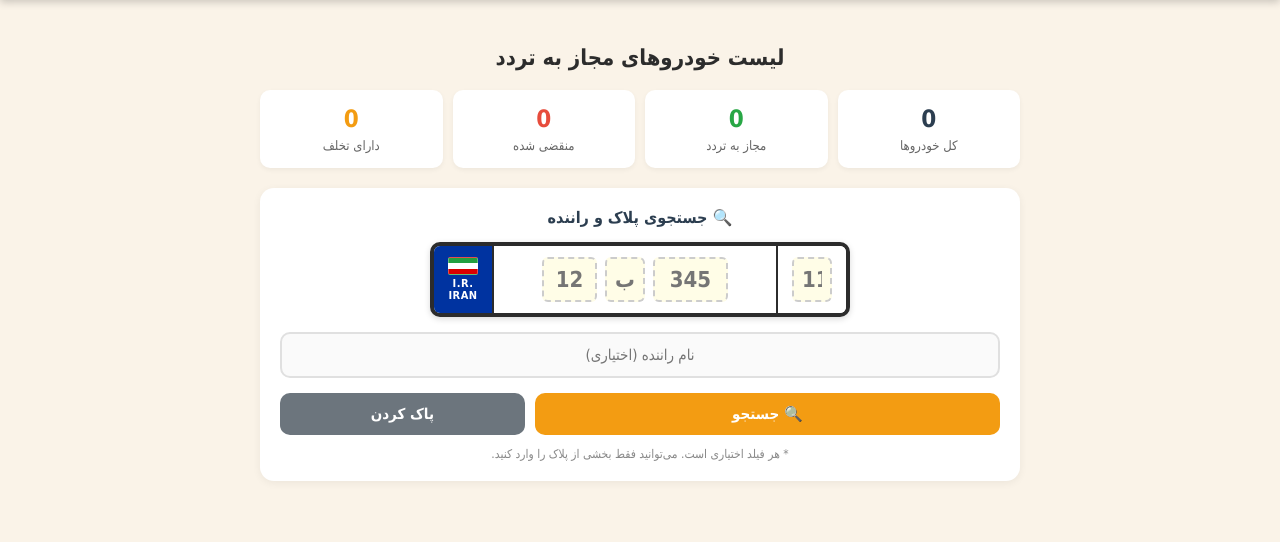
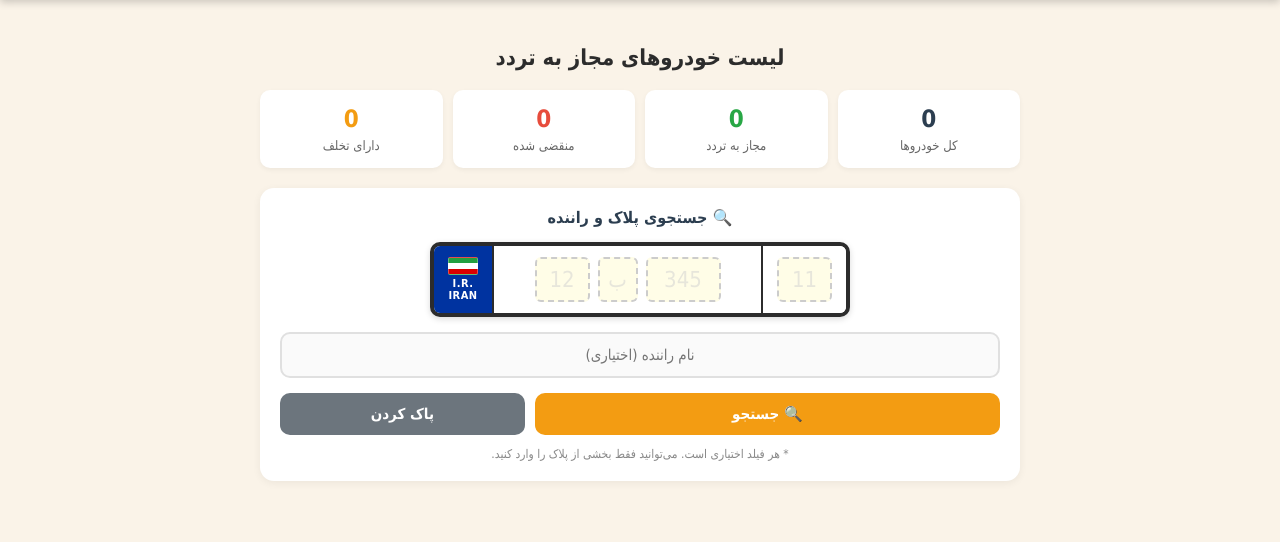
Before and after one commit to irancell939-dotcom/flask-notification-app, a Flask app: page /vehicles in a window 1280 px wide. Shown: the part 81-623 px from the top of the page. Run offline with Flask 3, Linux system fonts and the light colour scheme; the visitor is signed in with stand-in values (Sample User, id 1); data that the repository does not hold is empty.

Commit message:
Update vehicle_list.html

```diff
--- a/templates/vehicle_list.html
+++ b/templates/vehicle_list.html
@@ -25,7 +25,7 @@
     </a>
     <a href="{{ url_for('vehicles', filter='violation') }}"
        style="background: {{ '#f39c12' if active_filter == 'violation' else 'white' }}; color: {{ 'white' if active_filter == 'violation' else '#f39c12' }}; padding: 12px 8px; border-radius: 10px; text-decoration: none; text-align: center; font-weight: bold; font-size: 14px; border: 2px solid #f39c12;">
-        ⚠️ دارای تخلف<br>
+        ️ دارای تخلف<br>
         <span style="font-size: 18px;">{{ violation_count }}</span>
     </a>
 </div>
@@ -63,6 +63,27 @@
 <div style="background: white; padding: 20px; border-radius: 14px; margin-bottom: 20px; box-shadow: 0 2px 8px rgba(0,0,0,0.06);">
     <h3 style="margin-bottom: 15px; color: #2c3e50; font-size: 16px; text-align: center;">🔍 جستجوی پلاک و راننده</h3>
 
+    <!-- استایل placeholder کم‌رنگ -->
+    <style>
+        .plate-input::placeholder {
+            color: #d0d0d0 !important;
+            opacity: 0.5 !important;
+            font-weight: normal !important;
+        }
+        .plate-input::-webkit-input-placeholder {
+            color: #d0d0d0 !important;
+            opacity: 0.5 !important;
+        }
+        .plate-input::-moz-placeholder {
+            color: #d0d0d0 !important;
+            opacity: 0.5 !important;
+        }
+        .plate-input:-ms-input-placeholder {
+            color: #d0d0d0 !important;
+            opacity: 0.5 !important;
+        }
+    </style>
+
     <form method="GET" action="{{ url_for('vehicles') }}">
         {% if active_filter %}
         <input type="hidden" name="filter" value="{{ active_filter }}">
@@ -81,24 +102,28 @@
                 <div class="plate-main" style="flex: 1; gap: 8px; justify-content: center;">
                     <!-- دو رقم -->
                     <input type="text" name="plate_1" value="{{ plate_1 }}" maxlength="2" placeholder="12"
-                           style="width: 55px; padding: 8px; border: 2px dashed #ccc; border-radius: 6px; font-size: 22px; font-weight: bold; text-align: center; font-family: Tahoma; background: #fffde7;"
+                           class="plate-input"
+                           style="width: 55px; padding: 8px; border: 2px dashed #ccc; border-radius: 6px; font-size: 22px; font-weight: bold; text-align: center; font-family: Tahoma; background: #fffde7; color: #1a1a1a;"
                            title="دو رقم">
 
                     <!-- حرف -->
                     <input type="text" name="plate_2" value="{{ plate_2 }}" maxlength="1" placeholder="ب"
-                           style="width: 40px; padding: 8px; border: 2px dashed #ccc; border-radius: 6px; font-size: 22px; font-weight: bold; text-align: center; font-family: Tahoma; background: #fffde7;"
+                           class="plate-input"
+                           style="width: 40px; padding: 8px; border: 2px dashed #ccc; border-radius: 6px; font-size: 22px; font-weight: bold; text-align: center; font-family: Tahoma; background: #fffde7; color: #1a1a1a;"
                            title="حرف">
 
                     <!-- سه رقم -->
                     <input type="text" name="plate_3" value="{{ plate_3 }}" maxlength="3" placeholder="345"
-                           style="width: 75px; padding: 8px; border: 2px dashed #ccc; border-radius: 6px; font-size: 22px; font-weight: bold; text-align: center; font-family: Tahoma; background: #fffde7;"
+                           class="plate-input"
+                           style="width: 75px; padding: 8px; border: 2px dashed #ccc; border-radius: 6px; font-size: 22px; font-weight: bold; text-align: center; font-family: Tahoma; background: #fffde7; color: #1a1a1a;"
                            title="سه رقم">
                 </div>
 
                 <!-- کد شهرستان (سمت راست در LTR) -->
                 <div class="plate-code" style="border-left: 2px solid #2c2c2c; border-right: none;">
                     <input type="text" name="plate_4" value="{{ plate_4 }}" maxlength="2" placeholder="11"
-                           style="width: 40px; padding: 8px; border: 2px dashed #ccc; border-radius: 6px; font-size: 22px; font-weight: bold; text-align: center; font-family: Tahoma; background: #fffde7;"
+                           class="plate-input"
+                           style="width: 55px; padding: 8px; border: 2px dashed #ccc; border-radius: 6px; font-size: 22px; font-weight: bold; text-align: center; font-family: Tahoma; background: #fffde7; color: #1a1a1a;"
                            title="کد شهرستان">
                 </div>
             </div>
```
